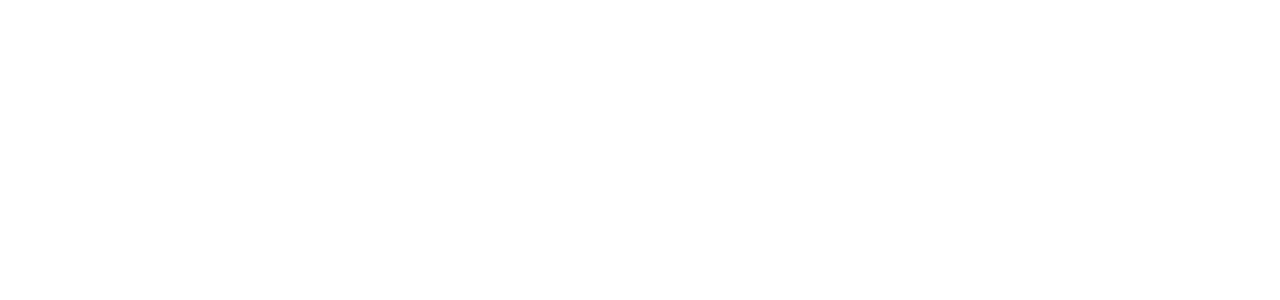
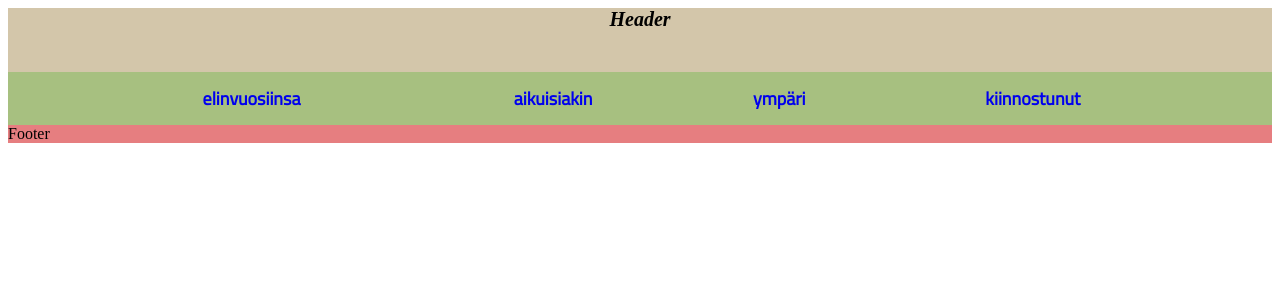
Before and after one commit to ekkimukk/bonch, a PHP site: page /muum.html in a window 1280 px wide. Before the commit the part shown is empty. Shown: the top 300 px of the page. Run offline with PHP 8.4, Linux system fonts and the light colour scheme; lists and menus that the app fills with data are empty.

Commit message:
i started second lab

```diff
--- a/www/muum.html
+++ b/www/muum.html
@@ -0,0 +1,47 @@
+<!DOCTYPE html>
+<html lang="en">
+
+  <head>
+    <meta charset="UTF-8">
+    <meta name="viewport" content="width=device-width, initial-scale=1">
+    <title></title>
+    <link href="./style.css" rel="stylesheet">
+    <link href="https://fonts.googleapis.com/css2?family=Titillium+Web:wght@200;400&display=swap" rel="stylesheet">
+  </head>
+
+  <body>
+
+    <header class="header">
+      <!-- <img src="./images/head-snum.gif" alt=""> -->
+      Header
+    </header>
+
+    <nav class="nav">
+      <div class="menu">
+        <table align="center" width="88%">
+          <th><a href="./nuus.html">elinvuosiinsa</a></th>
+          <th><a href="./muum.html">aikuisiakin</a></th>
+          <th><a href="./ulko.html">ympäri</a></th>
+          <th><a href="./ulko.html">kiinnostunut</a></th>
+        </table>
+      </div>
+    </nav>
+
+      <!-- <div class="panarama"> -->
+      <!--   <img src="./images/panarama.gif" alt=""> -->
+      <!-- </div> -->
+
+    <!-- <div class="article" style="background-image:url('https://assets.moomin.com/uploads/2019/03/tove-illustration-placeholder.svg');"> -->
+      <!-- <p>Etelä on Nuuskamuikkusen mieluisin matkakohde. Hän vaeltaa etelään joka talven ajaksi, kun Muumilaakson väki käy talviuneen. Keväisin hän palaa laaksoon ja pystyttää telttansa joen rantaan. Huuliharpun soinnista tietää Nuuskamuikkusen tulleen takaisin. On myös sanottu, että kevät ei ole tullut Muumilaaksoon ennen kuin Nuuskamuikkunen on palannut. </p> -->
+      <!-- <a href="./index.html"> -->
+      <!--   <img src="./images/snumi3.gif" alt="Snumi3" width="15%"> -->
+      <!-- </a> -->
+    <!-- </div> -->
+
+    <footer class="footer2">
+      Footer
+    </footer>
+
+  </body>
+
+</html>
--- a/www/style.css
+++ b/www/style.css
@@ -1,18 +1,72 @@
+header {
+  /* background: #17a2b8; */
+  /* background: radial-gradient(circle at 80px 40px, #f9eec7, #ffb60f, #ffb60f); */
+  width: 100%;
+  font-weight: bold;
+  font-style: italic;
+  text-align: center;
+  font-size: 20px;
+}
+
+.header {
+  height: 64px;
+  background-color: #d3c6aa;
+}
+
+.panarama {
+  text-align: center;
+  height: 80vh;
+  width: "100%";
+}
+
+.nav {
+  font-family: "Titillium Web", sans-serif;
+  clear: both;
+  padding: 0;
+  margin-bottom: 0px;
+  text-align: center;
+  color: #1e2326;
+  background-color: #a7c080;
+}
+
+.menu {
+  font-family: "Titillium Web", sans-serif;
+  font-size: 18px;
+  padding-top: 10px;
+  padding-bottom: 10px;
+}
+
+.footer2 {
+  background-color: #e67e80;
+}
+
+.ika {
+  height: 100%;
+  line-height: 0;
+  font-size: 1.25rem;
+  white-space: nowrap;
+}
+
 body {
   background-color: #ffffff;
 }
 
 .article {
-  width: 1200px;
+  /* width: 1200px; */
+  width: 70%;
   color: #050100;
   height: auto;
   margin-left: auto;
   margin-right: auto;
   text-align: center;
   letter-spacing: 0px;
-  font-size: 20px;
+  font-size: 18px;
   padding-top: 20px;
   font-family: "Titillium Web", sans-serif;
+}
+
+a {
+  text-decoration: none;
 }
 
 .list {
```
Also changed, not shown: www/index.html (+3 -10 lines), www/images/head-snum.gif (added), www/images/head.jpg (added), www/images/panarama.gif (added), 1 other file.
